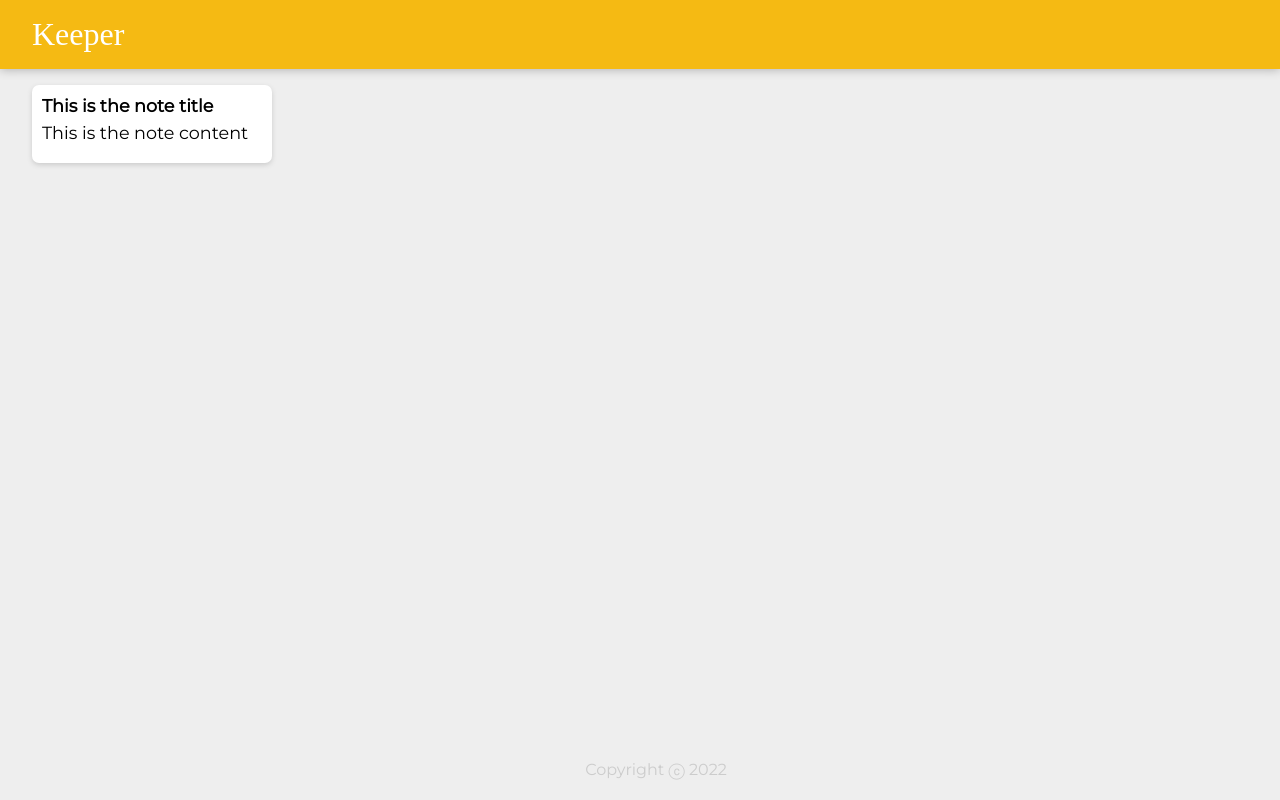
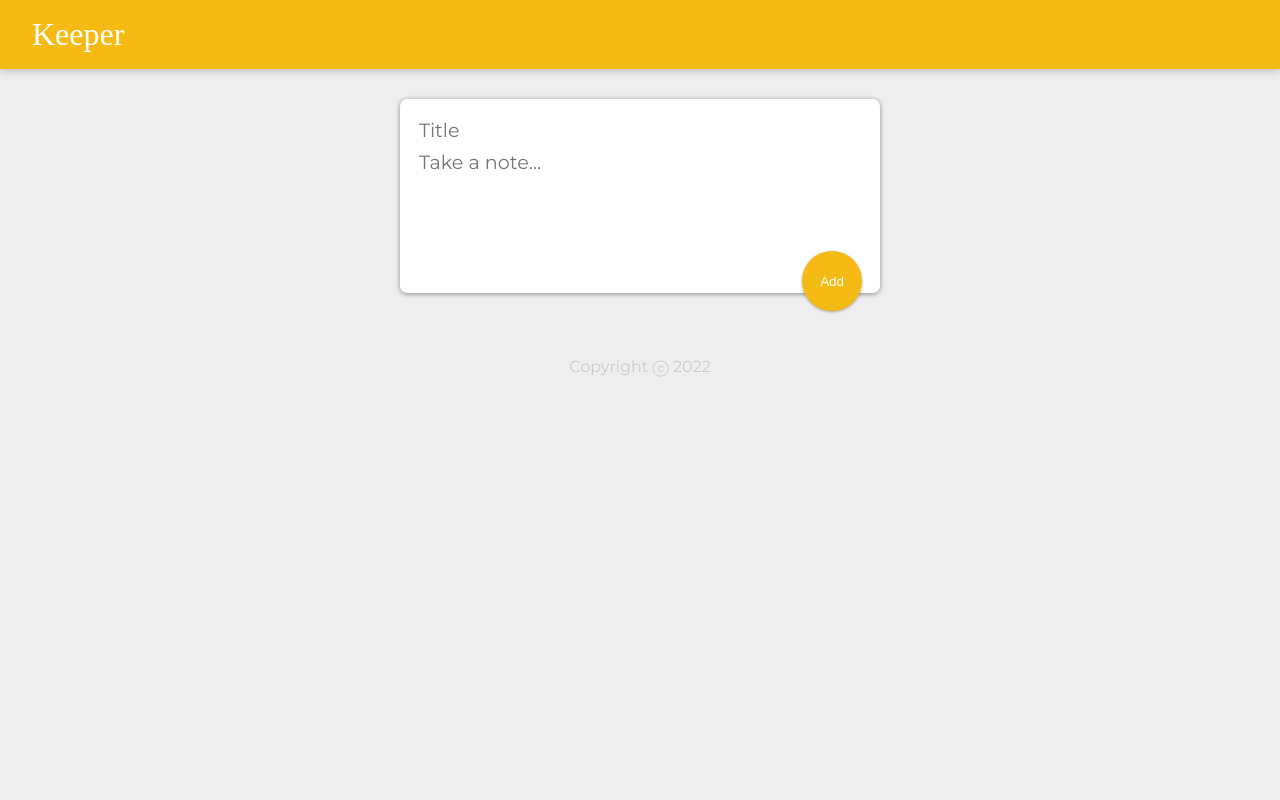
Before and after one commit to moralesmicaella/Keeper-react, a React (Create React App) app: page / in a window 1280 px wide. Built offline with nearby package versions, Linux system fonts and the light colour scheme; a web font is replaced by a local one.

Commit message:
Add a component for creating notes, and add a delete functionality for every note

```diff
--- a/public/styles.css
+++ b/public/styles.css
@@ -25,7 +25,6 @@
 }
 
 footer {
-  position: absolute;
   text-align: center;
   bottom: 0;
   width: 100%;
@@ -54,3 +53,56 @@
   white-space: pre-wrap;
   word-wrap: break-word;
 }
+
+.note button {
+  background-color: transparent;
+  position: relative;
+  float: right;
+  margin-right: 10px;
+  color: #f5ba13;
+  border: none;
+  height: 36px;
+  cursor: pointer;
+  outline: none;
+}
+
+form {
+  position: relative;
+  width: 480px;
+  margin: 30px auto 20px auto;
+  background: #fff;
+  padding: 15px;
+  border-radius: 7px;
+  box-shadow: 0 1px 5px rgb(138, 137, 137);
+}
+
+form input,
+form textarea {
+  width: 100%;
+  border: none;
+  padding: 4px;
+  outline: none;
+  font-size: 1.2em;
+  font-family: inherit;
+  resize: none;
+}
+
+form button {
+  position: absolute;
+  right: 18px;
+  bottom: -18px;
+  background: #f5ba13;
+  color: #fff;
+  border: none;
+  border-radius: 50%;
+  width: 60px;
+  height: 60px;
+  box-shadow: 0 1px 3px rgba(0, 0, 0, 0.3);
+  cursor: pointer;
+  outline: none;
+}
+
+.list-container {
+  display: inline-block;
+  padding: 20px;
+}
--- a/src/components/App.jsx
+++ b/src/components/App.jsx
@@ -1,13 +1,29 @@
-import React from "react";
+import React, { useState } from "react";
 import Header from "./Header";
-import Note from "./Note";
+import CreateArea from "./CreateArea";
+import List from "./List";
 import Footer from "./Footer";
 
 function App() {
+  const [notes, setNotes] = useState([]);
+
+  function addNote(note) {
+    setNotes([...notes, note]);
+  }
+
+  function deleteNote(id) {
+    setNotes(() => {
+      return notes.filter((_, index) => {
+        return id !== index;
+      });
+    });
+  }
+
   return (
     <div>
       <Header />
-      <Note />
+      <CreateArea onAdd={addNote} />
+      <List notes={notes} onDelete={deleteNote} />
       <Footer />
     </div>
   );
--- /dev/null
+++ b/src/components/CreateArea.jsx
@@ -0,0 +1,51 @@
+import React, { useState } from "react";
+
+function CreateArea(props) {
+  const [note, setNote] = useState({
+    title: "",
+    content: "",
+  });
+
+  function handleChange(event) {
+    const { name, value } = event.target;
+    const newNote = {
+      ...note,
+      [name]: value,
+    };
+    setNote(newNote);
+  }
+
+  function handleClick(event) {
+    props.onAdd(note);
+
+    setNote({
+      title: "",
+      content: "",
+    });
+
+    event.preventDefault();
+  }
+
+  return (
+    <div>
+      <form>
+        <input
+          onChange={handleChange}
+          value={note.title}
+          name="title"
+          placeholder="Title"
+        />
+        <textarea
+          onChange={handleChange}
+          value={note.content}
+          name="content"
+          placeholder="Take a note..."
+          rows="5"
+        />
+        <button onClick={handleClick}>Add</button>
+      </form>
+    </div>
+  );
+}
+
+export default CreateArea;
--- /dev/null
+++ b/src/components/List.jsx
@@ -0,0 +1,26 @@
+import React from "react";
+import Note from "./Note";
+
+function List(props) {
+  function handleDelete(id) {
+    props.onDelete(id);
+  }
+
+  return (
+    <div className="list-container">
+      {props.notes.map((note, index) => {
+        return (
+          <Note
+            key={index}
+            id={index}
+            title={note.title}
+            content={note.content}
+            onDelete={handleDelete}
+          />
+        );
+      })}
+    </div>
+  );
+}
+
+export default List;
--- a/src/components/Note.jsx
+++ b/src/components/Note.jsx
@@ -1,10 +1,15 @@
 import React from "react";
 
-function Note() {
+function Note(props) {
+  function handleClick() {
+    props.onDelete(props.id);
+  }
+
   return (
     <div className="note">
-      <h1>This is the note title</h1>
-      <p>This is the note content</p>
+      <h1>{props.title}</h1>
+      <p>{props.content}</p>
+      <button onClick={handleClick}>DELETE</button>
     </div>
   );
 }
```
